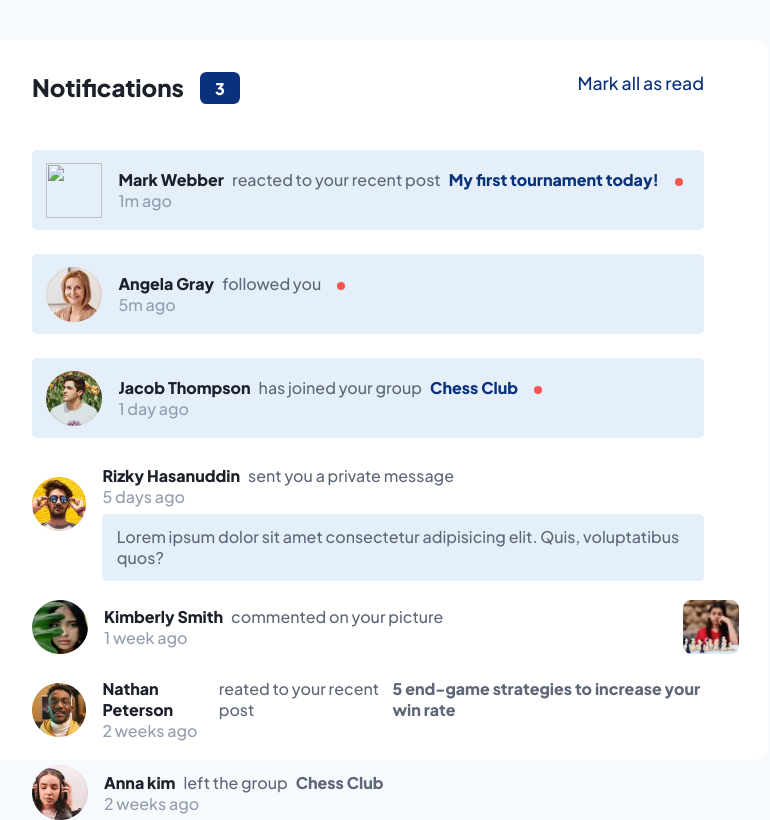
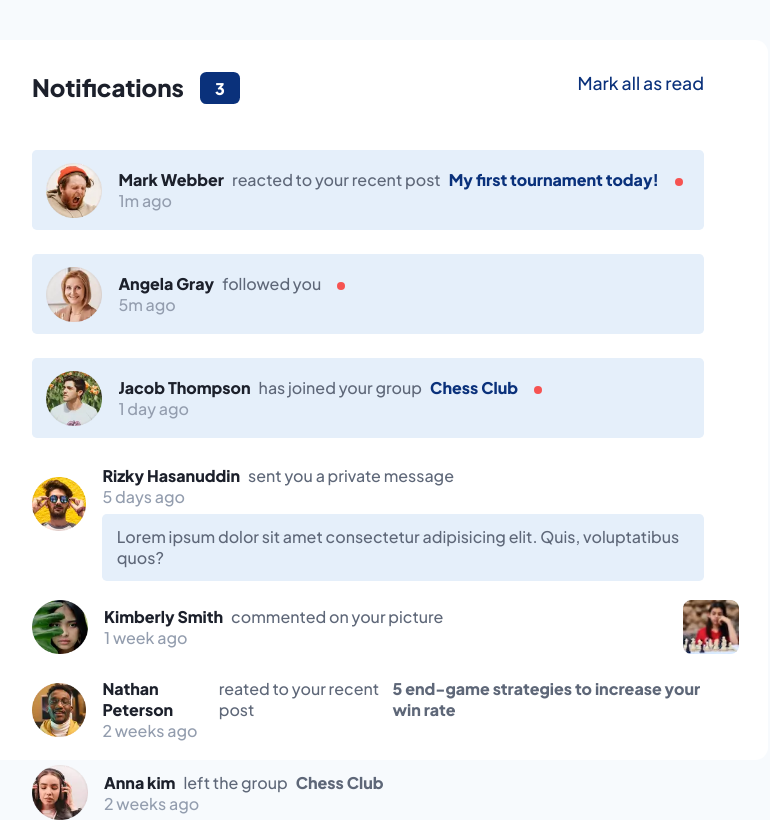
Before and after one commit to fabioaes/challenge-notification-screen, a plain HTML site: page index.html in a window 1280 px wide. Shown: the whole page, without its empty margins (272-1042 px from the left). Drawn offline with Linux system fonts and the light colour scheme.

Commit message:
Update index.html

```diff
--- a/index.html
+++ b/index.html
@@ -20,7 +20,7 @@
 
       <!-- NOTI -->
       <div class="noticontent item">
-        <img src="" alt="" />
+        <img src="https://raw.githubusercontent.com/fabioaes/challenge-notification-screen/main/images/avatar-mark-webber.webp" alt="" />
         <div class="content">
           <span class="text">
             <a href="" class="name">Mark Webber</a>reacted to your recent post
```
